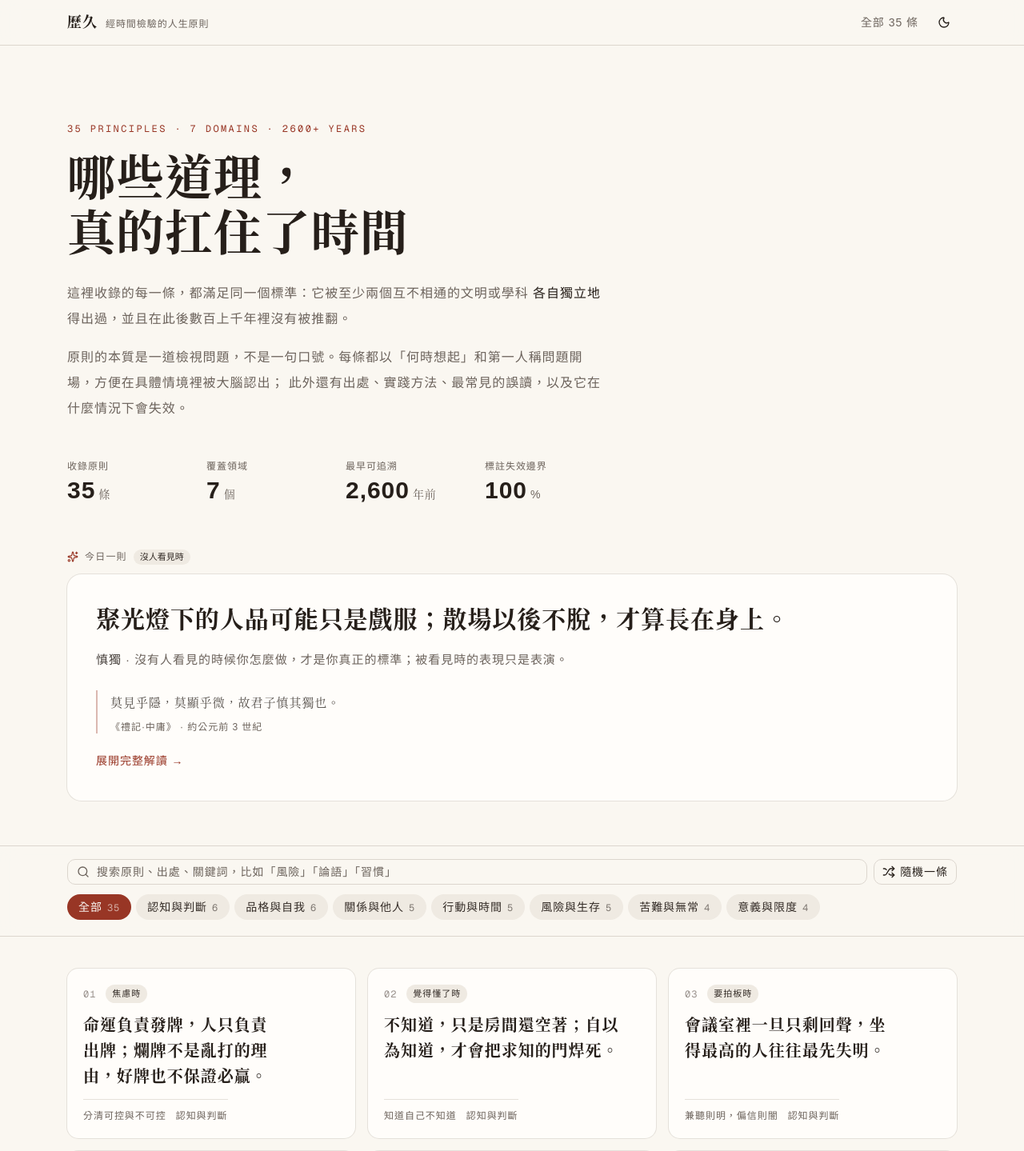
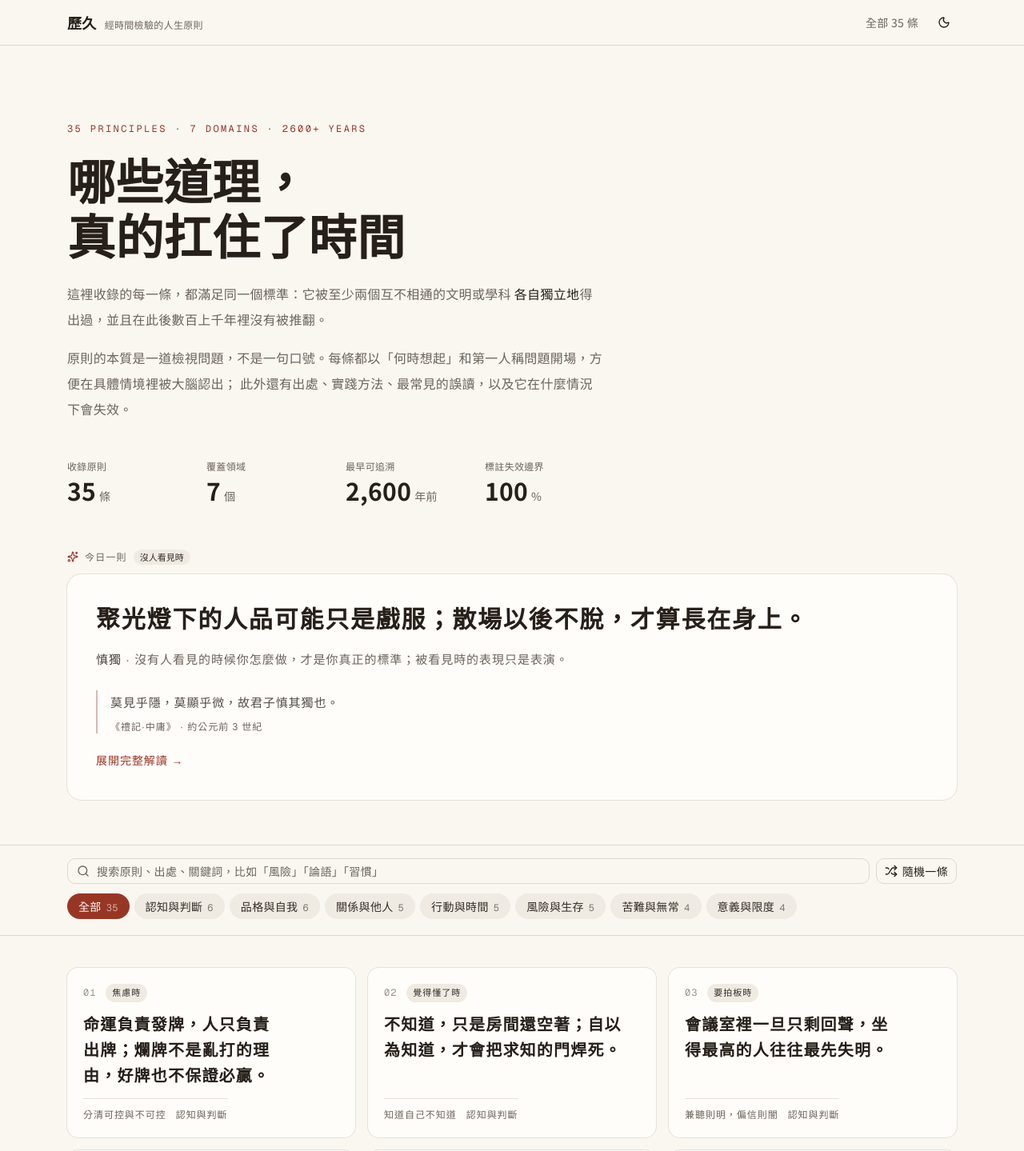
Before and after one commit to brianbai1123/lijiu, a Next.js app: page / in a window 1280 px wide. Shown: the top 1439 px of the page at 80% size. Built offline with nearby package versions, Linux system fonts and the light colour scheme; a web font is replaced by a local one.

Commit message:
卡片保留隸書，其餘改用思源黑體繁體
原則卡片與今日一則仍用教育部隸書；標題、正文、詳情改為 Noto Sans TC。

Co-authored-by: bylbyx <bylbyx@gmail.com>

```diff
--- a/src/app/globals.css
+++ b/src/app/globals.css
@@ -7,11 +7,11 @@
 @theme inline {
   --color-background: var(--background);
   --color-foreground: var(--foreground);
-  --font-sans: var(--font-lishu), "TW-MOE-Li", "LiSu", "STLiti", "Songti TC",
-    "PMingLiU", ui-serif, serif;
+  --font-sans: var(--font-source-han), "Noto Sans TC", "Source Han Sans TC",
+    "PingFang TC", "Microsoft JhengHei", ui-sans-serif, sans-serif;
   --font-mono: var(--font-geist-mono);
-  --font-heading: var(--font-lishu), "TW-MOE-Li", "LiSu", "STLiti", "Songti TC",
-    "PMingLiU", ui-serif, serif;
+  --font-heading: var(--font-source-han), "Noto Sans TC", "Source Han Sans TC",
+    "PingFang TC", "Microsoft JhengHei", ui-sans-serif, sans-serif;
   --color-sidebar-ring: var(--sidebar-ring);
   --color-sidebar-border: var(--sidebar-border);
   --color-sidebar-accent-foreground: var(--sidebar-accent-foreground);
@@ -134,7 +134,7 @@
 
 @theme {
   --font-serif: var(--font-lishu), "TW-MOE-Li", "LiSu", "STLiti", "Songti TC",
-    "PMingLiU", "Noto Serif CJK TC", ui-serif, Georgia, serif;
+    "PMingLiU", ui-serif, Georgia, serif;
 }
 
 :root {
@@ -179,9 +179,13 @@
 
 @layer base {
   body {
-    /* 隸書橫勢較寬，略加字距與行高以免擠成一團 */
+    letter-spacing: 0.02em;
+    line-height: 1.7;
+  }
+
+  /* 卡片仍用隸書：橫勢較寬，需要更大字距 */
+  .font-serif {
     letter-spacing: 0.06em;
-    line-height: 1.75;
   }
 }
 
--- a/src/app/layout.tsx
+++ b/src/app/layout.tsx
@@ -1,8 +1,15 @@
 import type { Metadata } from "next";
-import { Geist_Mono } from "next/font/google";
+import { Geist_Mono, Noto_Sans_TC } from "next/font/google";
 import localFont from "next/font/local";
 import { ThemeProvider } from "@/components/theme-provider";
 import "./globals.css";
+
+const sourceHanSans = Noto_Sans_TC({
+  subsets: ["latin"],
+  weight: ["400", "500", "700"],
+  display: "swap",
+  variable: "--font-source-han",
+});
 
 const moeLi = localFont({
   src: "../fonts/TW-MOE-Li.ttf",
@@ -28,7 +35,7 @@ export default function RootLayout({ children }: LayoutProps<"/">) {
     <html
       lang="zh-Hant"
       suppressHydrationWarning
-      className={`${moeLi.variable} ${moeLi.className} ${geistMono.variable} h-full antialiased`}
+      className={`${sourceHanSans.variable} ${sourceHanSans.className} ${moeLi.variable} ${geistMono.variable} h-full antialiased`}
     >
       <body className="flex min-h-full flex-col">
         <ThemeProvider
--- a/src/app/page.tsx
+++ b/src/app/page.tsx
@@ -10,7 +10,7 @@ export default function Home() {
       <header className="sticky top-0 z-30 border-b border-border bg-background/85 backdrop-blur-md">
         <div className="mx-auto flex w-full max-w-6xl items-center justify-between gap-4 px-5 py-3">
           <div className="flex items-baseline gap-2.5">
-            <span className="font-serif text-lg font-semibold">歷久</span>
+            <span className="text-lg font-semibold">歷久</span>
             <span className="hidden text-xs text-muted-foreground sm:inline">
               經時間檢驗的人生原則
             </span>
@@ -33,7 +33,7 @@ export default function Home() {
             {principles.length} principles · {categories.length} domains ·{" "}
             {oldest}+ years
           </p>
-          <h1 className="mt-5 max-w-3xl font-serif text-4xl leading-[1.15] font-semibold text-balance sm:text-6xl">
+          <h1 className="mt-5 max-w-3xl text-4xl leading-[1.15] font-semibold text-balance sm:text-6xl">
             哪些道理，
             <br className="hidden sm:block" />
             真的扛住了時間
@@ -57,7 +57,7 @@ export default function Home() {
             ].map((s) => (
               <div key={s.k}>
                 <dt className="text-xs text-muted-foreground">{s.k}</dt>
-                <dd className="mt-1 font-serif text-3xl font-semibold">
+                <dd className="mt-1 text-3xl font-semibold">
                   {s.v}
                   <span className="ml-1 text-sm font-normal text-muted-foreground">
                     {s.u}
@@ -73,7 +73,7 @@ export default function Home() {
 
       <footer className="border-t border-border">
         <div className="mx-auto w-full max-w-6xl space-y-3 px-5 py-10 text-sm leading-7 text-muted-foreground">
-          <p className="font-serif text-foreground">關於這份清單</p>
+          <p className="font-medium text-foreground">關於這份清單</p>
           <p className="max-w-3xl">
             入選標準有三條：有可考的原始出處；在互不相通的文明或學科中被獨立提出過；到今天仍能被證偽、也仍未被證偽。
             每條原則的主表達是一道檢視問題——附觸發情境——而不是抽象命題；另有背後邏輯（從進化、科學或人性做第一性原理推導），以及正反兩面的歷史故事。
@@ -84,7 +84,7 @@ export default function Home() {
             這不是清單的缺陷，恰恰是它誠實的地方：能用一條原則解決的人生，還沒開始。
           </p>
           <p className="max-w-3xl text-xs">
-            畫面字型為教育部隸書，由中華民國教育部以創用 CC「姓名標示—禁止改作」3.0 臺灣版授權。
+            卡片字型為教育部隸書；其餘為思源黑體（Noto Sans TC）。教育部隸書由中華民國教育部以創用 CC「姓名標示—禁止改作」3.0 臺灣版授權。
           </p>
         </div>
       </footer>
--- a/src/components/explorer.tsx
+++ b/src/components/explorer.tsx
@@ -110,7 +110,7 @@ export function Explorer() {
         <button
           type="button"
           onClick={() => setOpenId(daily.id)}
-          className="group block w-full rounded-2xl bg-card p-6 text-left ring-1 ring-foreground/10 transition-all hover:ring-primary/45 focus-visible:outline-none focus-visible:ring-2 focus-visible:ring-ring sm:p-9"
+          className="group block w-full rounded-2xl bg-card p-6 text-left font-serif ring-1 ring-foreground/10 transition-all hover:ring-primary/45 focus-visible:outline-none focus-visible:ring-2 focus-visible:ring-ring sm:p-9"
         >
           <h2 className="font-serif text-2xl leading-snug font-semibold text-balance transition-colors group-hover:text-primary sm:text-3xl">
             {daily.check}
@@ -198,14 +198,14 @@ export function Explorer() {
       {/* ── 列表 ───────────────────────────────────────────── */}
       <section className="mx-auto w-full max-w-6xl px-5 py-10">
         {filter !== "all" && (
-          <p className="mb-6 font-serif text-lg text-muted-foreground">
+          <p className="mb-6 text-lg text-muted-foreground">
             {categories.find((c) => c.id === filter)?.subtitle}
           </p>
         )}
 
         {visible.length === 0 ? (
           <div className="rounded-xl border border-dashed border-border py-20 text-center">
-            <p className="font-serif text-lg">沒有匹配「{query}」的原則</p>
+            <p className="text-lg">沒有匹配「{query}」的原則</p>
             <p className="mt-2 text-sm text-muted-foreground">
               換個詞試試，或者直接抽一條來看。
             </p>
--- a/src/components/principle-card.tsx
+++ b/src/components/principle-card.tsx
@@ -19,7 +19,7 @@ export function PrincipleCard({
       type="button"
       onClick={onOpen}
       className={cn(
-        "group flex h-full flex-col gap-3 rounded-xl bg-card p-5 text-left ring-1 ring-foreground/10 transition-all",
+        "group flex h-full flex-col gap-3 rounded-xl bg-card p-5 text-left font-serif ring-1 ring-foreground/10 transition-all",
         "hover:-translate-y-0.5 hover:ring-primary/45 hover:shadow-[0_8px_24px_-12px_var(--color-primary)]",
         "focus-visible:outline-none focus-visible:ring-2 focus-visible:ring-ring"
       )}
--- a/src/components/principle-detail.tsx
+++ b/src/components/principle-detail.tsx
@@ -135,7 +135,7 @@ export function PrincipleDetail({
               key={quote.source}
               className="border-l-2 border-primary/35 py-0.5 pl-4"
             >
-              <blockquote className="font-serif text-[0.9375rem] leading-8 text-foreground/85">
+              <blockquote className="text-[0.9375rem] leading-8 text-foreground/85">
                 {quote.text}
               </blockquote>
               <figcaption className="mt-1.5 text-xs text-muted-foreground">
```
Also changed, not shown: 1 other file (tests, documents, lock files or other folders).
